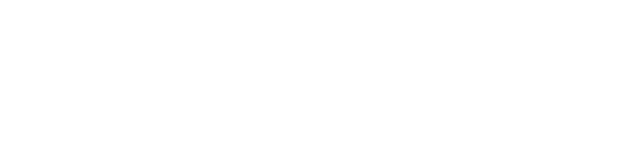
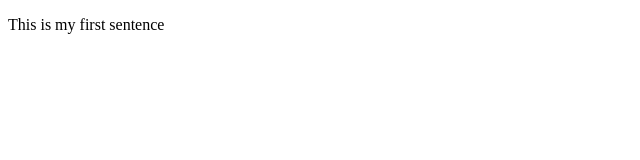
Before and after one commit to ferminwebdev/first-repo, a plain HTML site: page index.html in a window 1280 px wide. Shown: the whole page, without its empty margins (0-640 px from the left). Drawn offline with Linux system fonts and the light colour scheme.

Commit message:
Sentence

```diff
--- a/index.html
+++ b/index.html
@@ -7,6 +7,6 @@
   <title>My First Project</title>
 </head>
 <body>
-
+  <p>This is my first sentence</p>
 </body>
 </html>
```
